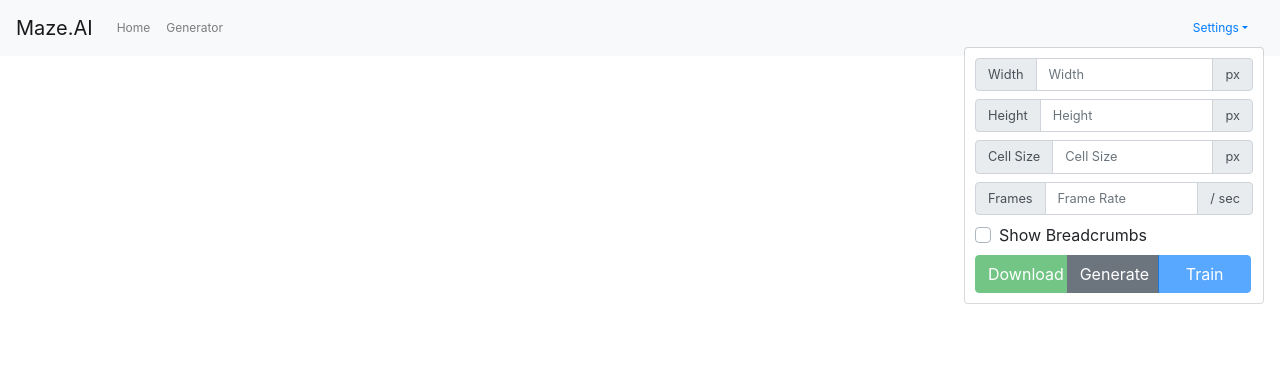
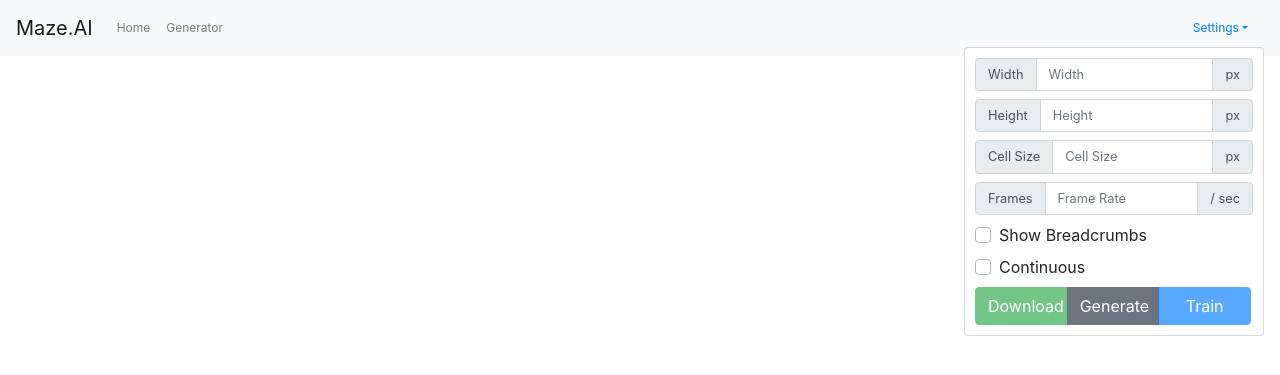
Before and after one commit to c-butcher/maze-ai, a Node server app: page /generator in a window 1280 px wide. Shown: the top 375 px of the page. Run offline with Node 20, Linux system fonts and the light colour scheme; some libraries are stand-ins or nearby versions.

Commit message:
Added a method to continuously generate mazes.

```diff
--- a/public/scripts/controller.js
+++ b/public/scripts/controller.js
@@ -13,11 +13,19 @@ function Controller(width, height, cellSize) {
         height: null,
         cellSize: null,
         frameRate: null,
+        breadcrumbs: null,
+        continuous: null,
         restart: null,
+        download: null,
+        train: null,
         save: null,
     };
 
     this.initialize = function(inputs) {
+        if (inputs.container) {
+            this.container = inputs.container;
+        }
+
         if (inputs.width) {
             this.inputs.width = inputs.width;
             this.inputs.width.value = this.width;
@@ -54,6 +62,16 @@ function Controller(width, height, cellSize) {
             }
         }
 
+        if (inputs.continuous) {
+            this.inputs.continuous = inputs.continuous;
+            this.inputs.continuous.value = this.continuous;
+            this.inputs.continuous.checked = this.continuous;
+
+            this.inputs.continuous.onchange = () => {
+                this.continuous = this.inputs.continuous.checked;
+            }
+        }
+
         if (inputs.download) {
             this.inputs.download = inputs.download;
         }
@@ -77,10 +95,6 @@ function Controller(width, height, cellSize) {
             }
         }
 
-        if (inputs.container) {
-            this.container = inputs.container;
-        }
-
         if (inputs.save) {
             this.inputs.save = inputs.save;
             this.inputs.save.onclick = () => {
@@ -101,8 +115,13 @@ function Controller(width, height, cellSize) {
                 image: this.canvas.canvas.toDataURL('image/png')
             },
             success: (response) => {
-                $(this.inputs.download).attr('href', response.url).removeClass('disabled');
-                $(this.inputs.train).attr('href', response.train).removeClass('disabled');
+
+                if (this.continuous) {
+                    this.start();
+                } else {
+                    $(this.inputs.download).attr('href', response.url).removeClass('disabled');
+                    $(this.inputs.train).attr('href', response.train).removeClass('disabled');
+                }
             }
         })
     };
--- a/public/scripts/pages/generator.js
+++ b/public/scripts/pages/generator.js
@@ -7,6 +7,7 @@ function setup() {
         height: document.getElementById('maze-height'),
         cellSize: document.getElementById('maze-cell-size'),
         frameRate: document.getElementById('maze-frame-rate'),
+        continuous: document.getElementById('maze-continuous'),
         breadcrumbs: document.getElementById('maze-breadcrumbs'),
         download: document.getElementById('maze-download'),
         train: document.getElementById('maze-train'),
--- a/views/mazes/generator.pug
+++ b/views/mazes/generator.pug
@@ -47,6 +47,11 @@ block page-menu
                     input(type="checkbox" class="custom-control-input" id="maze-breadcrumbs")
                     label(class="custom-control-label" for="maze-breadcrumbs" style="display: block") Show Breadcrumbs
 
+
+                div(class="custom-control custom-checkbox my-2")
+                    input(type="checkbox" class="custom-control-input" id="maze-continuous")
+                    label(class="custom-control-label" for="maze-continuous" style="display: block") Continuous
+
                 div(class="btn-group w-100")
                     a(id="maze-download" class="btn btn-success col-lg-4 text-white disabled" download) Download
                     button(id="maze-restart" class="btn btn-secondary col-lg-4 text-white" type="button") Generate
```
